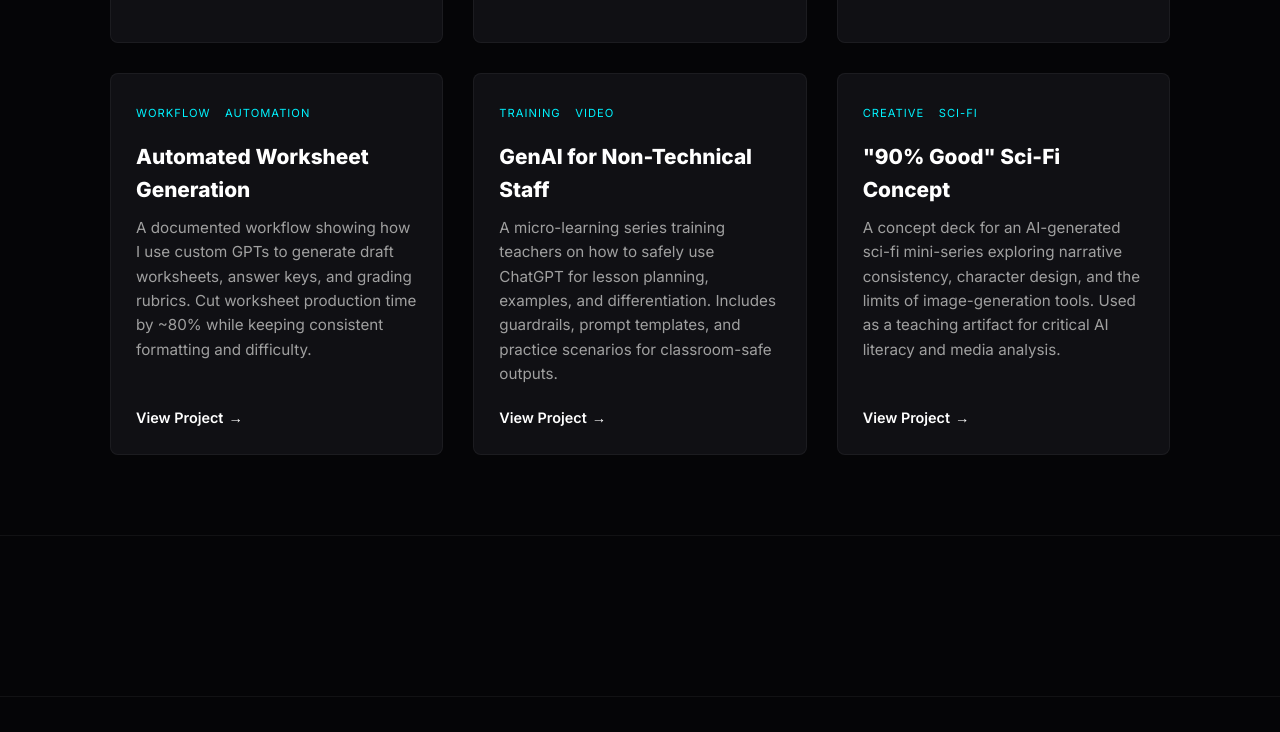
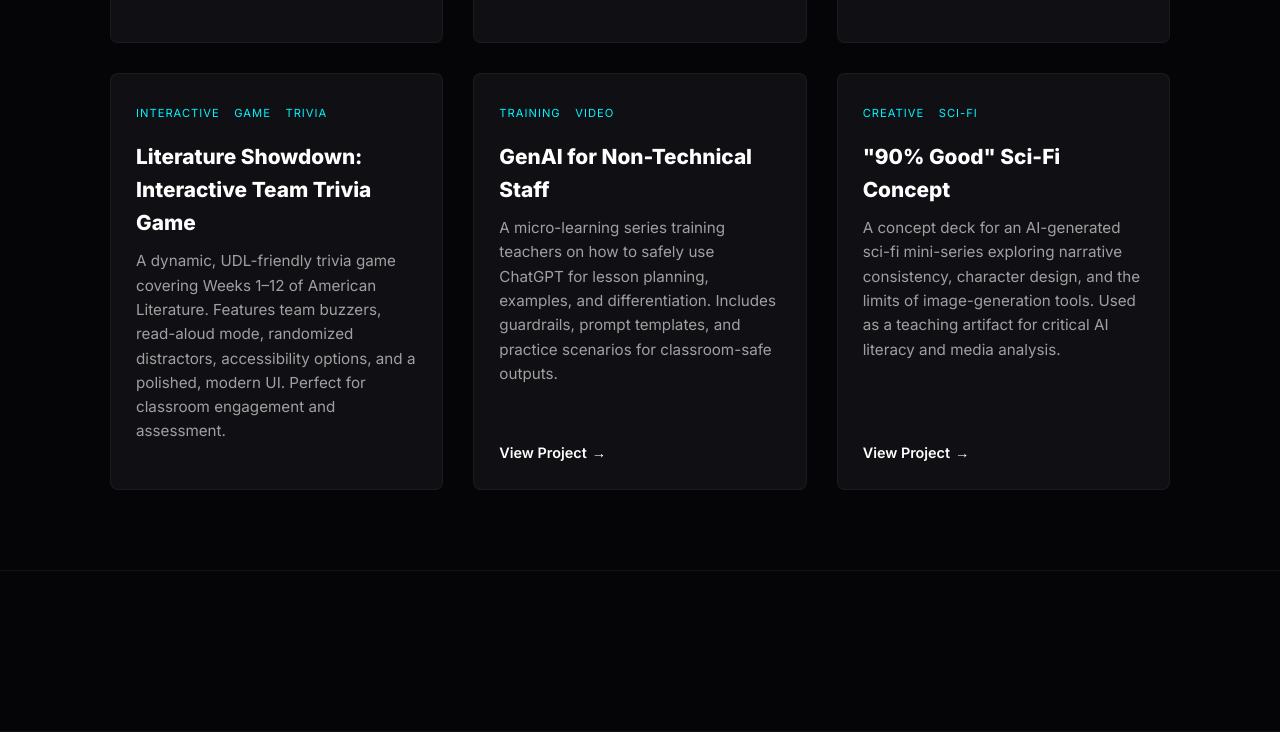
Before and after one commit to luvbuniz/amy-portfolio, a plain HTML site: page index.html in a window 1280 px wide. Shown: the part 2469-3201 px from the top of the page. Before the commit the page ends 3166 px from the top, so only its background shows below. Drawn offline with Linux system fonts and the light colour scheme.

Commit message:
Update index.html

```diff
--- a/index.html
+++ b/index.html
@@ -695,19 +695,29 @@
 
 
                 <!-- Card 4 -->
-                <div class="project-card">
-                    <div class="card-tags">
-                        <span class="card-tag">Workflow</span>
-                        <span class="card-tag">Automation</span>
-                    </div>
-                    <h3 class="project-title">Automated Worksheet Generation</h3>
-                    <p class="project-desc">
-                        A documented workflow showing how I use custom GPTs to generate draft worksheets,
-                        answer keys, and grading rubrics. Cut worksheet production time by ~80% while keeping
-                        consistent formatting and difficulty.
-                    </p>
-                    <a href="#" class="card-link">View Project <span>→</span></a>
-                </div>
+                <!-- Card 4: Literature Showdown Trivia Game -->
+<a href="Literature_Showdown_Trivia.html"
+   class="project-card project-link-wrapper"
+   target="_blank"
+   rel="noopener noreferrer">
+
+    <div class="card-tags">
+        <span class="card-tag">Interactive</span>
+        <span class="card-tag">Game</span>
+        <span class="card-tag">Trivia</span>
+    </div>
+
+    <h3 class="project-title">Literature Showdown: Interactive Team Trivia Game</h3>
+
+    <p class="project-desc">
+        A dynamic, UDL-friendly trivia game covering Weeks 1–12 of American Literature.
+        Features team buzzers, read-aloud mode, randomized distractors,
+        accessibility options, and a polished, modern UI.
+        Perfect for classroom engagement and assessment.
+    </p>
+
+</a>
+
 
                 <!-- Card 5 -->
                 <div class="project-card">
```
